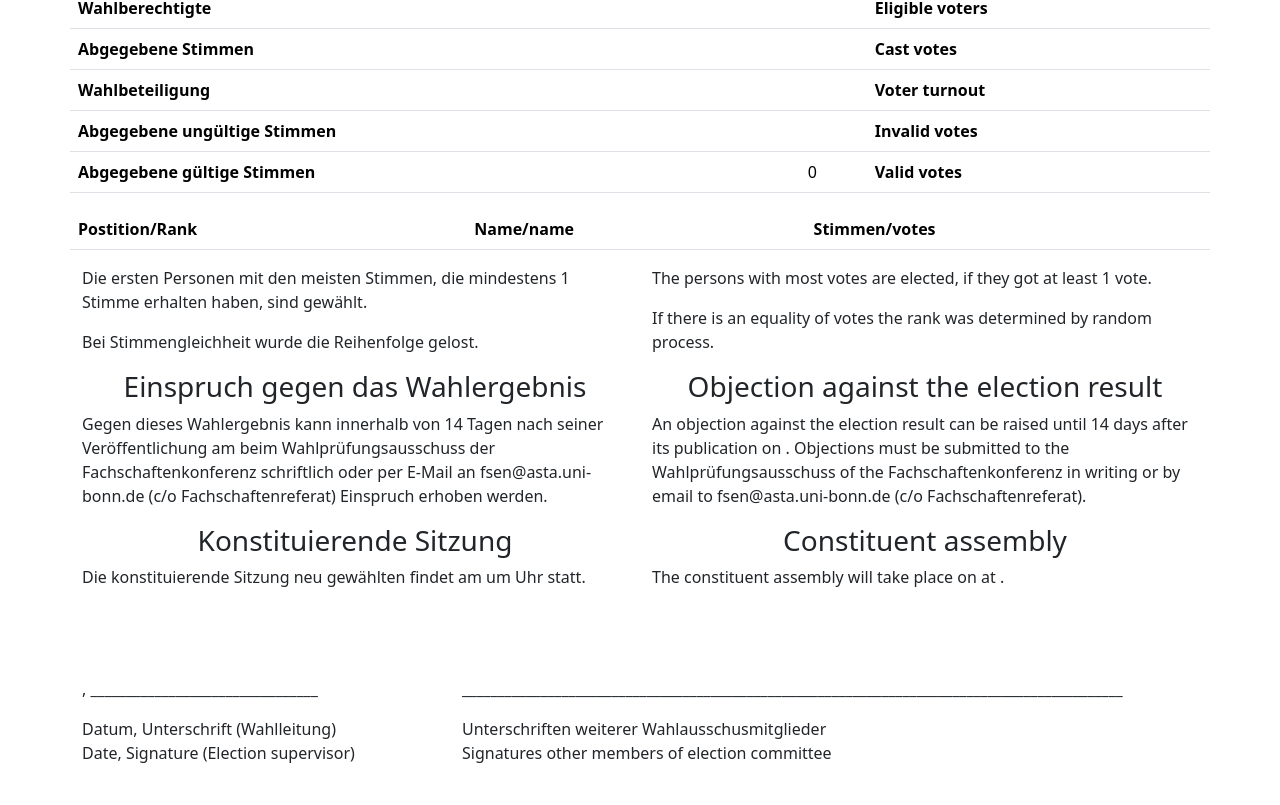
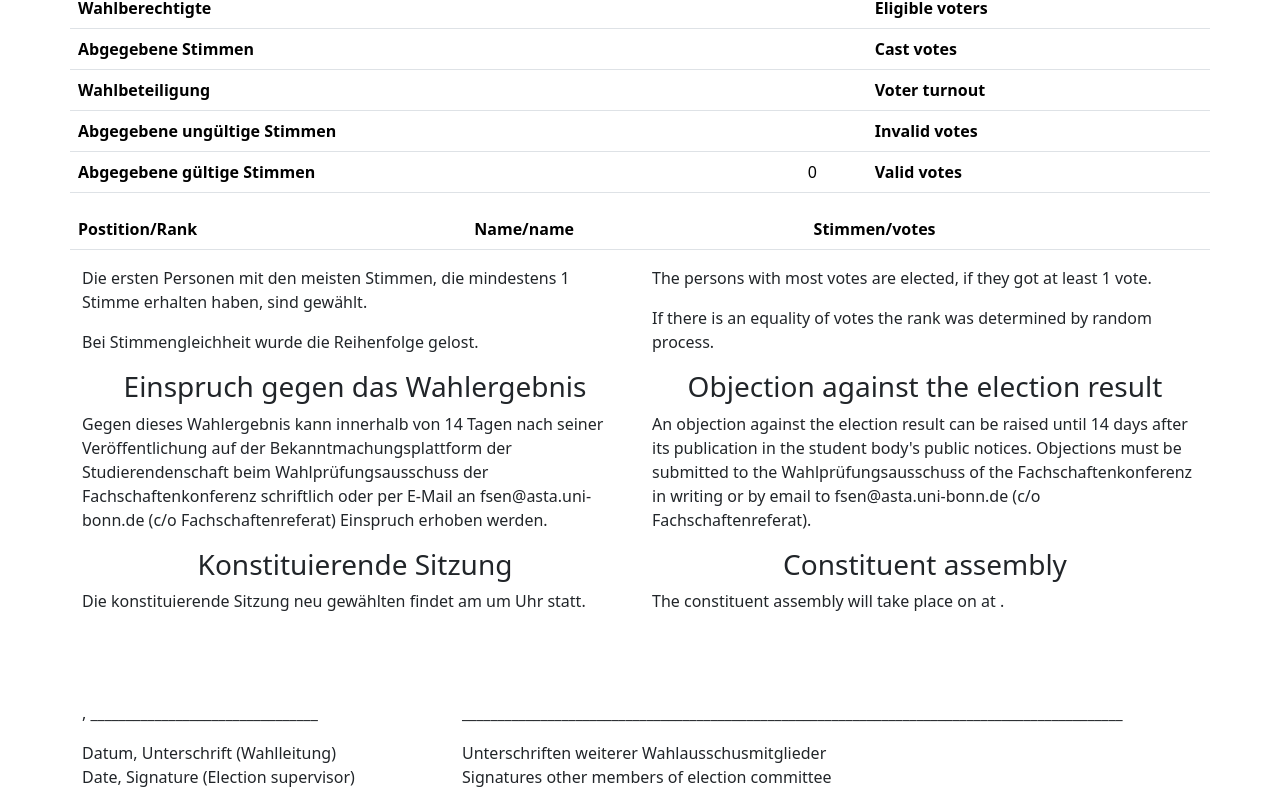
Before and after one commit to FK-Bonn/fswahl, a Nuxt app: page /ergebnis in a window 1280 px wide. Shown: the part 1337-2142 px from the top of the page. Before the commit the page ends 2118 px from the top, so only its background shows below. Built offline with nearby package versions, Linux system fonts and the light colour scheme.

Commit message:
Regel zu Einsprüchen präzisiert

```diff
--- a/pages/ergebnis.vue
+++ b/pages/ergebnis.vue
@@ -187,16 +187,14 @@ const addIndividualVote = () => {
     <div class="row">
       <div class="col-sm-6">
         <h3>Einspruch gegen das Wahlergebnis</h3>
-        <p>Gegen dieses Wahlergebnis kann innerhalb von 14 Tagen nach seiner Veröffentlichung am <span
-            class="datum_wahlergebnis">{{ propDE.resultDate }}</span> beim Wahlprüfungsausschuss der
-          Fachschaftenkonferenz
+        <p>Gegen dieses Wahlergebnis kann innerhalb von 14 Tagen nach seiner Veröffentlichung auf der
+          Bekanntmachungsplattform der Studierendenschaft beim Wahlprüfungsausschuss der Fachschaftenkonferenz
           schriftlich oder per E-Mail an fsen@asta.uni-bonn.de (c/o Fachschaftenreferat) Einspruch erhoben werden.</p>
       </div>
       <div class="col-sm-6">
         <h3>Objection against the election result</h3>
-        <p> An objection against the election result can be raised until 14 days after its publication on <span
-            class="datum_wahlergebnis">{{ propEN.resultDate }}</span>. Objections must be submitted to the
-          Wahlprüfungsausschuss of
+        <p> An objection against the election result can be raised until 14 days after its publication in the student body's
+          public notices. Objections must be submitted to the Wahlprüfungsausschuss of
           the Fachschaftenkonferenz in writing or by email to fsen@asta.uni-bonn.de (c/o Fachschaftenreferat). </p>
       </div>
     </div>
```
